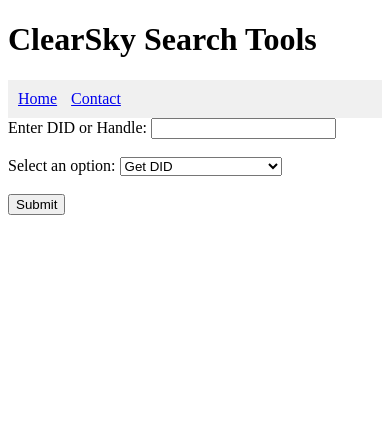
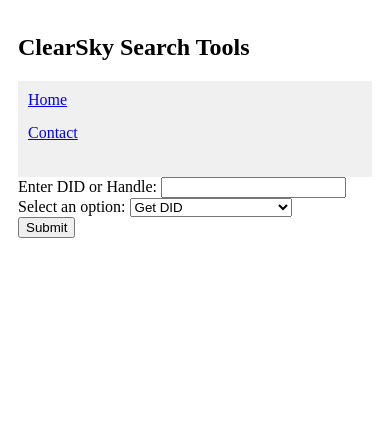
Before and after one commit to thieflord06/ClearSky, a Flask app: page / in a window 390 px wide. Shown: the top 437 px of the page. Run offline with Flask 3, Linux system fonts and the light colour scheme; parts of the project's set-up code (start-up, migrations or seed data) failed here and were passed over.

Commit message:
Attempt to make mobile look better.

```diff
--- a/static/styles.css
+++ b/static/styles.css
@@ -19,3 +19,21 @@ nav {
 .menu li:last-child {
     margin-right: 0;
 }
+
+/* Mobile styles */
+@media (max-width: 480px) {
+    nav {
+        padding: 5px;
+    }
+
+    .menu {
+        display: flex;
+        flex-wrap: wrap;
+        justify-content: center;
+        margin-bottom: 10px;
+    }
+
+    .menu li {
+        margin: 5px;
+    }
+}
--- a/templates/base.html
+++ b/templates/base.html
@@ -11,6 +11,28 @@
             right: 10px;
             font-size: 12px;
             color: #888;
+        }
+
+        /* CSS styles for mobile */
+        @media (max-width: 480px) {
+            body {
+                padding: 10px;
+            }
+
+            h1 {
+                font-size: 24px;
+                margin-bottom: 20px;
+            }
+
+            .menu {
+                display: flex;
+                flex-direction: column;
+                margin-bottom: 20px;
+            }
+
+            .menu li {
+                margin-bottom: 10px;
+            }
         }
     </style>
 </head>
--- a/templates/index.html
+++ b/templates/index.html
@@ -1,19 +1,23 @@
 {% extends "base.html" %}
 
 {% block content %}
+    <div class="form-container">
         <form action="/selection_handle" method="POST">
+            <div class="form-group">
                 <label for="identifier">Enter DID or Handle:</label>
-        <input type="text" name="identifier" id="identifier">
-        <br>
-        <br>
+                <input type="text" name="identifier" id="identifier" class="form-control">
+            </div>
+            <div class="form-group">
                 <label for="selection">Select an option:</label>
-        <select name="selection" id="selection">
+                <select name="selection" id="selection" class="form-control">
                     <option value="1">Get DID</option>
                     <option value="2">Get Handle</option>
                     <option value="3">Get Block List of a User</option>
                 </select>
-        <br>
-        <br>
-        <input type="submit" value="Submit">
+            </div>
+            <div class="form-group">
+                <input type="submit" value="Submit" class="btn btn-primary">
+            </div>
         </form>
+    </div>
 {% endblock %}
```
Also changed, not shown: templates/result.html (+5 -3 lines). Lines whose indentation alone changed are shown as unchanged.
